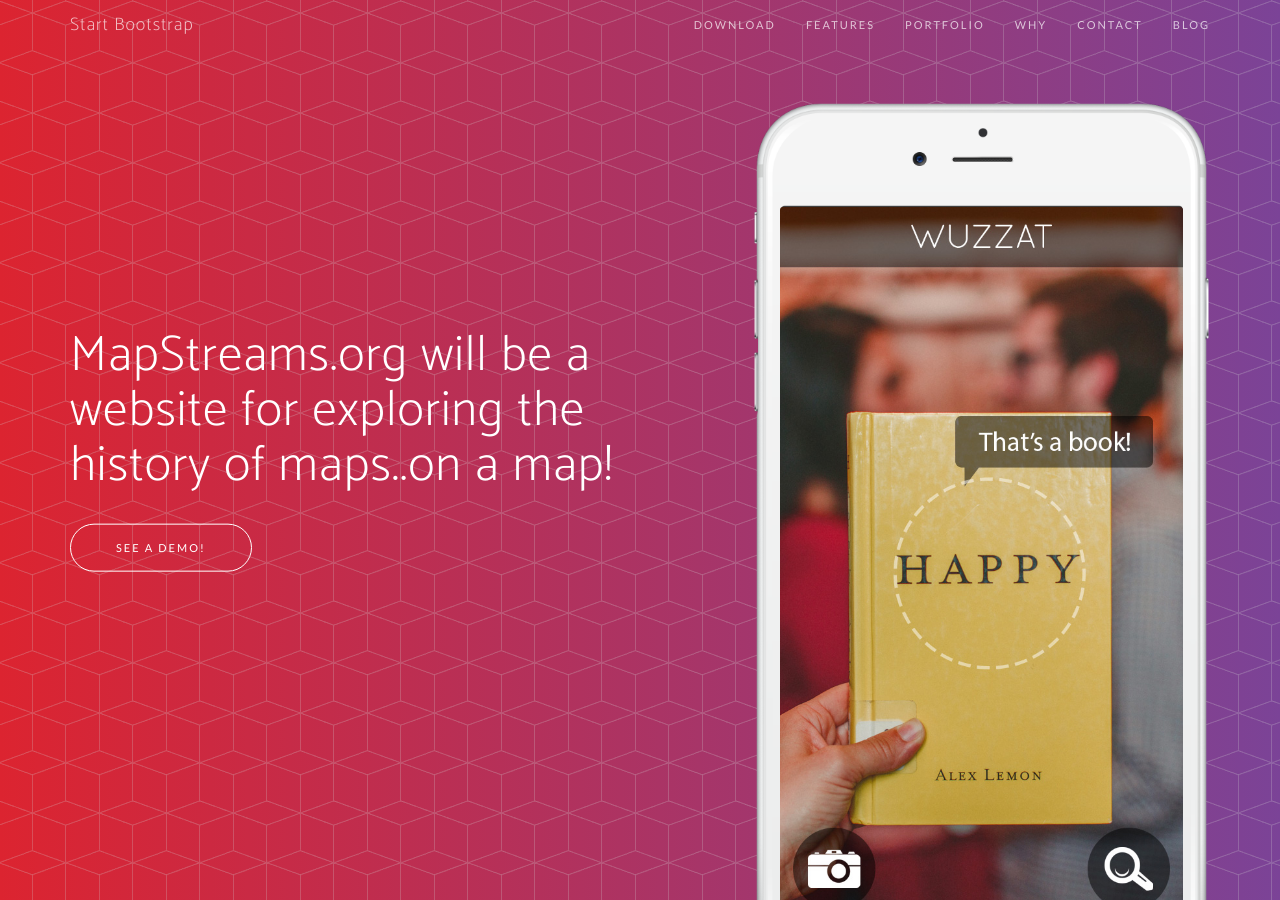
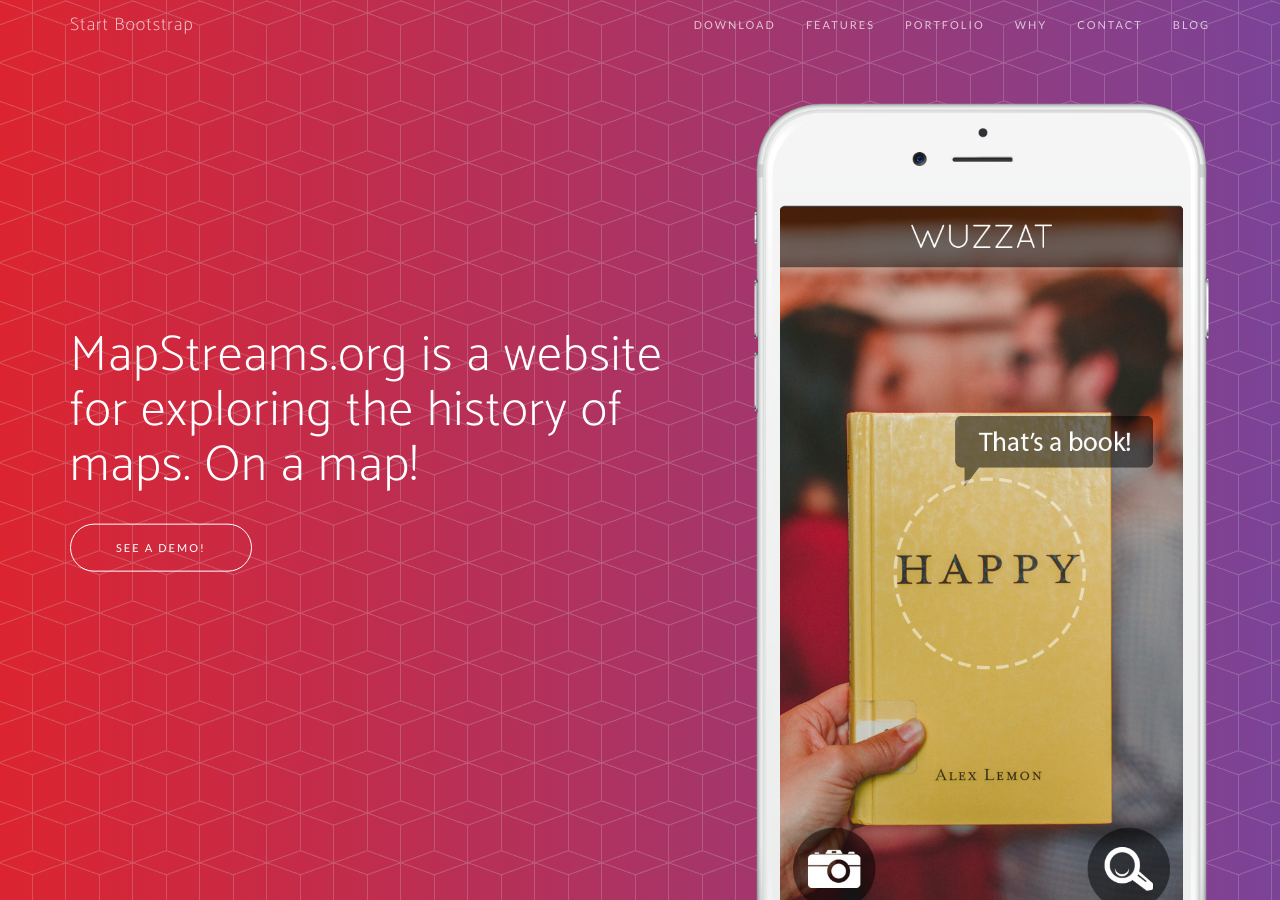
Before and after one commit to MapStreams/mapstreams.github.io, a Jekyll site: the page built from index.html, in a window 1280 px wide and 900 px high. Built offline with Jekyll 4.4.1, drawn with Linux system fonts in a browser that asks for light colours; nearby versions of some CDN libraries; some web fonts are replaced; the list of posts is cut into pages by our own code.

Commit message:
Added short description

```diff
--- a/_includes/header.html
+++ b/_includes/header.html
@@ -4,7 +4,7 @@
             <div class="col-sm-7">
                 <div class="header-content">
                     <div class="header-content-inner">
-                        <h1>MapStreams.org will be a website for exploring the history of maps..on a map!</h1>
+                        <h1>MapStreams.org is a website for exploring the history of maps. On a map!</h1>
                         <a href="#download" class="btn btn-outline btn-xl page-scroll">See a demo!</a>
                     </div>
                 </div>
```
